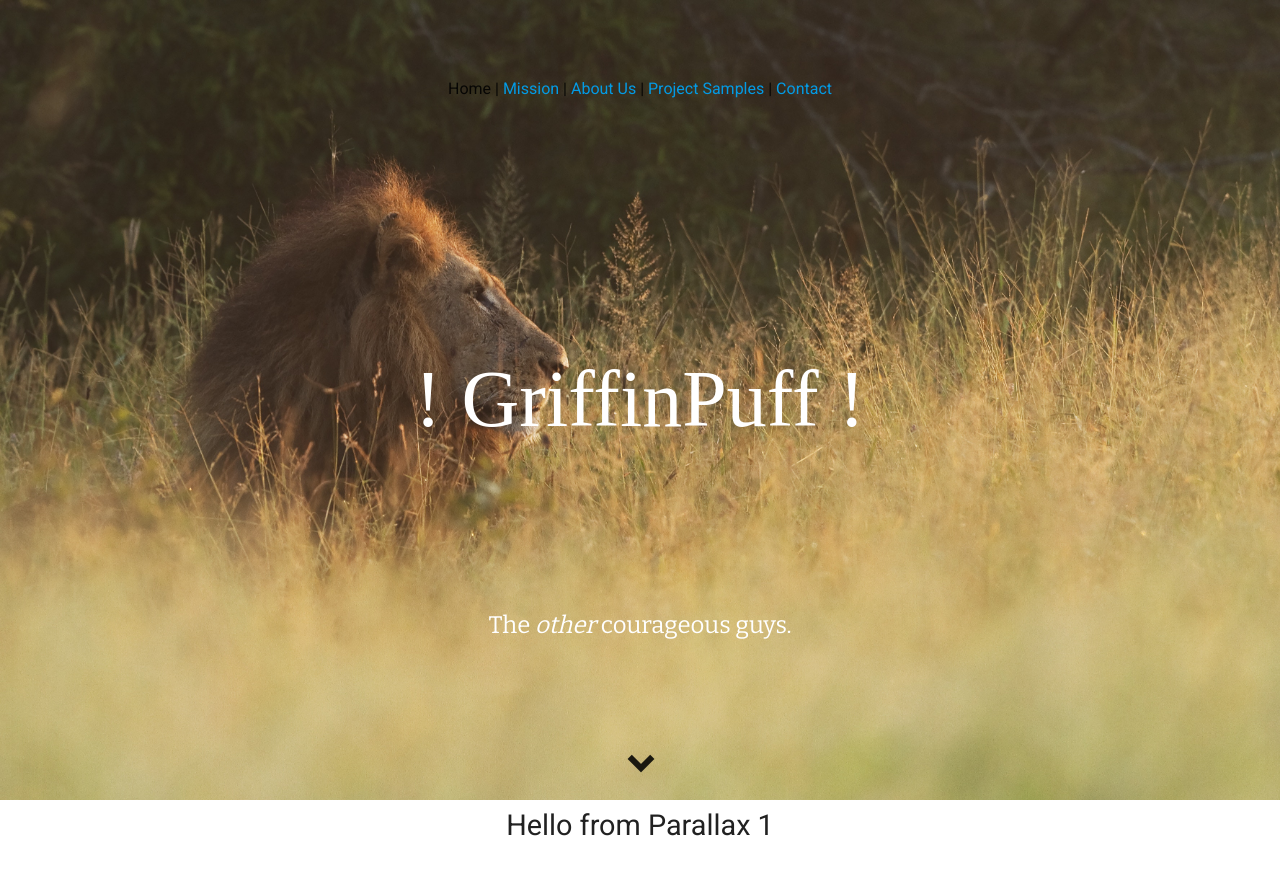
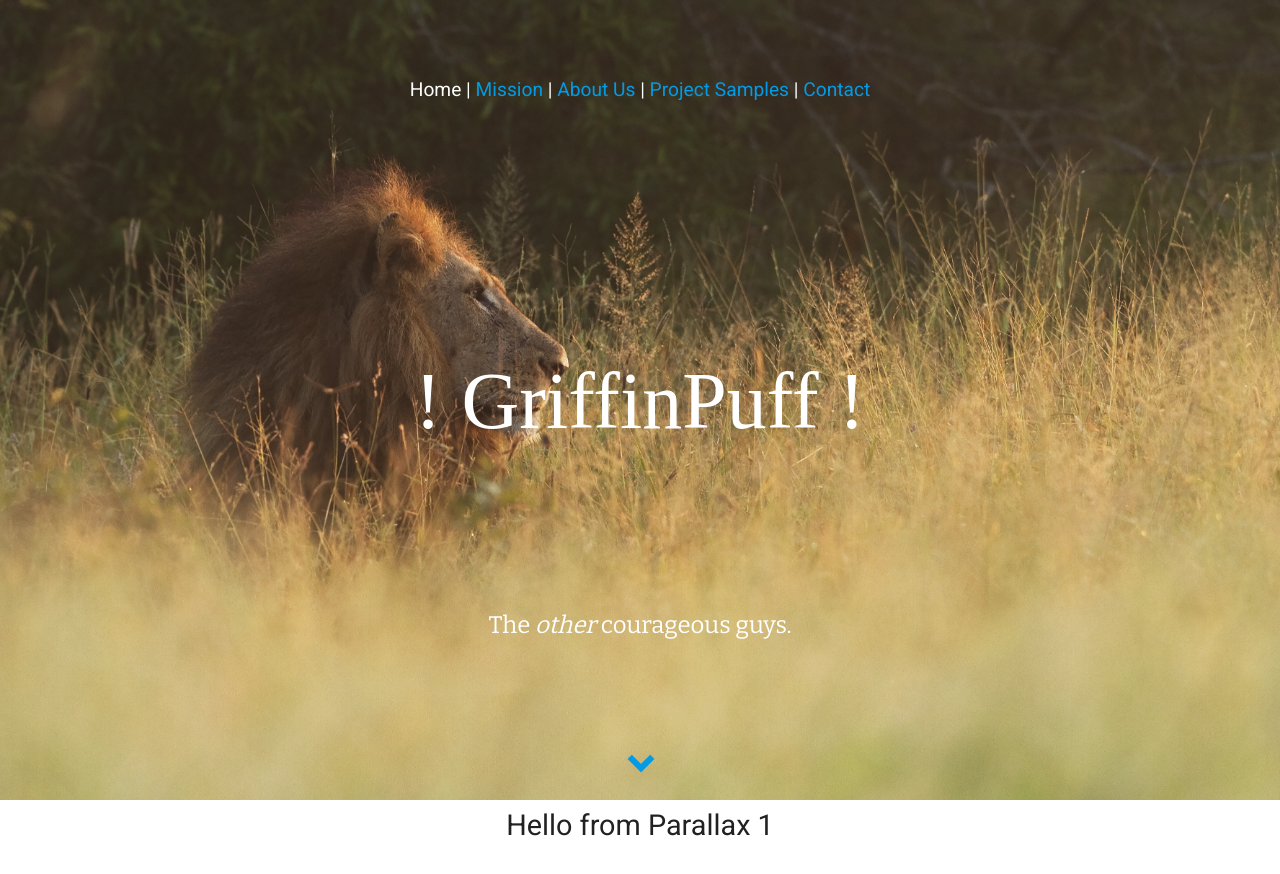
Before and after one commit to jasen-jer/leeroy-jenkins, a React (Create React App) app: page / in a window 1280 px wide. Shown: the top 874 px of the page. Built offline with nearby package versions, Linux system fonts and the light colour scheme; a web font is replaced by a local one.

Commit message:
Add scroll to down arrow on splash

```diff
--- a/src/components/Splash.js
+++ b/src/components/Splash.js
@@ -55,9 +55,21 @@ const Splash = () => {
       </div>
 
       {/* scroll button */}
+
       <div className="container-splash-bottom">
         <div>
+        <Link
+                    activeClass= "Active"
+                    to="Mission"
+                    spy={true}
+                    smooth={true}
+                    hashSpy={true}
+                    offset={20}
+                    duration={1000}
+                    delay={30}
+                    isDynamic={true}>
           <i className="material-icons btn-splash-scroll">keyboard_arrow_down</i>
+          </Link>
         </div>
 
         <div className="bg-splash"></div>
--- a/src/css/styles.css
+++ b/src/css/styles.css
@@ -102,6 +102,10 @@ h4 { font-size: 1.2rem; }
 .tag-span{
   font-style: italic;
 }
+.nav-splash{
+  font-size: 1.2rem;
+  color: white;
+}
 
 /* parallax general styles */
 .container-p {
```
